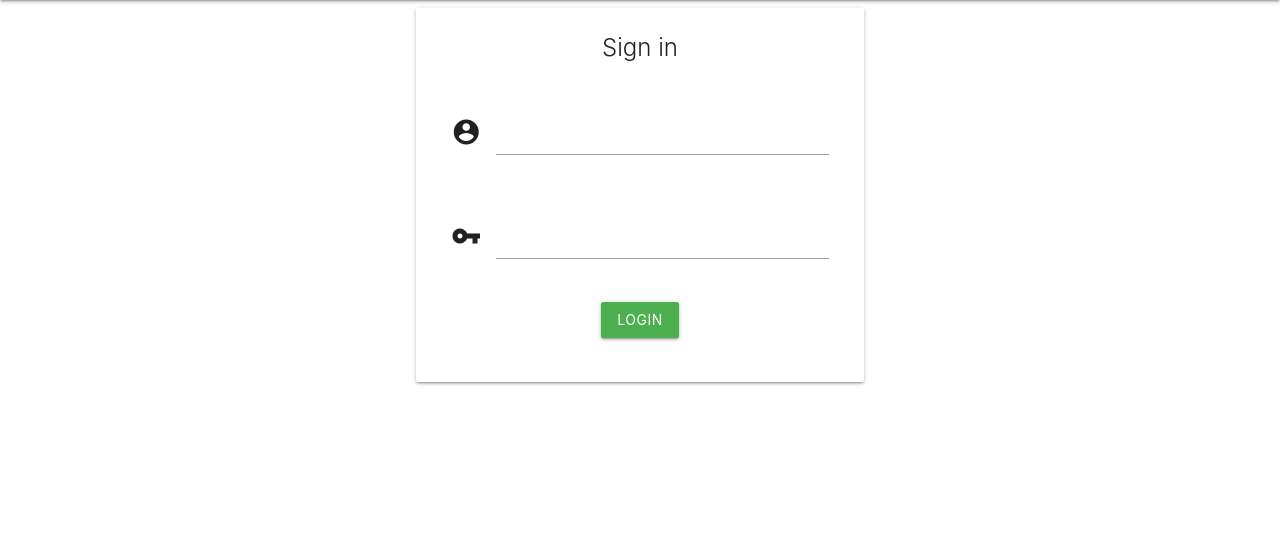
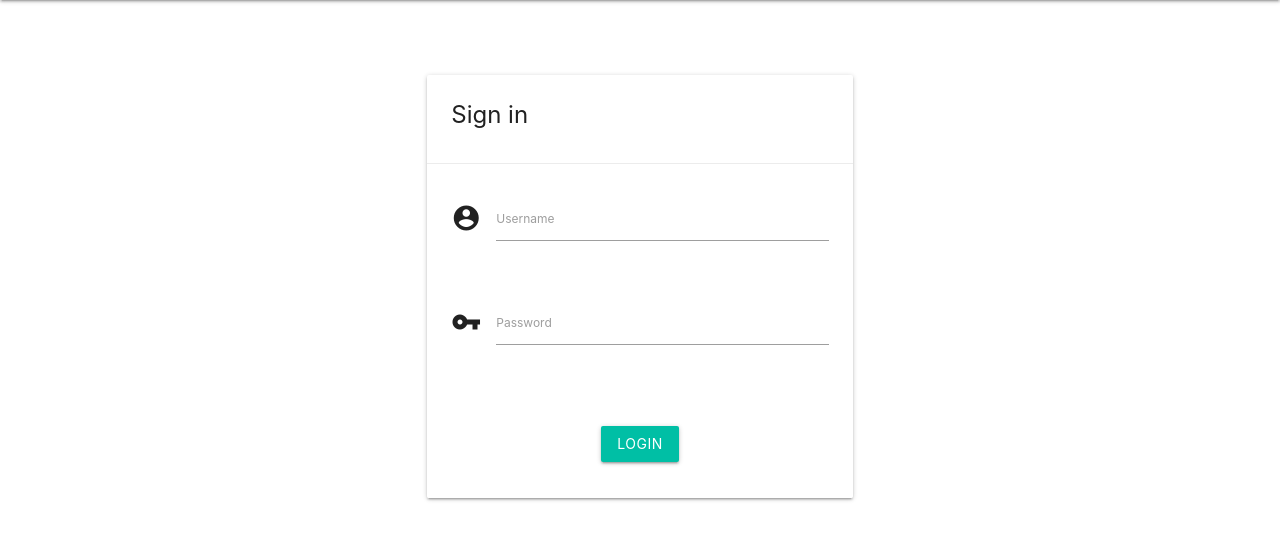
Before and after one commit to sepfy/IoT-Monitor, a Flask app: template templates/login.html in a window 1280 px wide. Shown: the part 64-604 px from the top of the page. Run offline with Flask 2, Linux system fonts and the light colour scheme; the template is opened without the code that fills it: values that come from a table or form of the project are taken from there, others are empty; parts of the project's set-up code (start-up, migrations or seed data) failed here and were passed over; some libraries are stand-ins or nearby versions.

Commit message:
forms and bt

```diff
--- a/application.py
+++ b/application.py
@@ -3,32 +3,25 @@
 from flask_login import LoginManager
 from flask_socketio import SocketIO, emit
 import json
-import plyvel
+from forms import LoginForm
+from bluepy.btle import Scanner, DefaultDelegate
+
+class ScanDelegate(DefaultDelegate):
+  def __init__(self):
+    DefaultDelegate.__init__(self)
+
+  def handleDiscovery(self, dev, isNewDev, isNewData):
+    if isNewDev:
+      socketio.emit("update", dev.addr, namespace='/message', room=sid)
+
+
 #from model import Model
 '''
 model = Model()
 '''
 
-from flask_wtf import FlaskForm
-from wtforms import StringField, PasswordField, SubmitField
-from wtforms.validators import DataRequired
 from flask_login import LoginManager, UserMixin, login_user, current_user, login_required, logout_user
 
-class LoginForm(FlaskForm):
-  username = StringField('Username')#, validators=[DataRequired()])
-  password = PasswordField('Password')#, validators=[DataRequired()])
-  #submit = SubmitField('submit')
-
-  db = plyvel.DB('account/', create_if_missing=True)
-  db.put(b"admin", b"123456")
-
-  def validate(self):
-    print(self.username)
-    password = str(self.db.get(b"admin"), encoding = "utf-8")
-    print(password)
-    print(self.password)
-    if self.password.data == password:
-      return True
 
 import threading
 
@@ -64,9 +57,9 @@
 
 @app.route("/login", methods=["GET", "POST"])
 def login():
+
   form = LoginForm()
   if form.validate_on_submit():
-
     user = User()
     user.id = form.username.data
     login_user(user)
@@ -109,13 +102,15 @@
 
 sids = []
 def emit_iot():
-  while True:
-    #msg = model.get_last()
-    #print(msg)
-    msg = {"temp": 20+round(random.random(),2), "humi": 67}
-    for sid in sids:
-      socketio.emit("update", {"data": json.dumps(msg), "sid": sid}, namespace='/message', room=sid)
-    time.sleep(3)
+  scanner = Scanner().withDelegate(ScanDelegate())
+  devices = scanner.scan(10.0)
+  #while True:
+  #  #msg = model.get_last()
+  #  #print(msg)
+  #  msg = {"temp": 20+round(random.random(),2), "humi": 67}
+  #  #for sid in sids:
+  #  #  socketio.emit("update", {"data": json.dumps(msg), "sid": sid}, namespace='/message', room=sid)
+  #  #time.sleep(3)
 
 
 @socketio.on('connect', namespace='/message')
--- /dev/null
+++ b/forms.py
@@ -0,0 +1,25 @@
+import json
+import plyvel
+from flask_wtf import FlaskForm
+from wtforms import StringField, PasswordField, SubmitField
+from wtforms.validators import DataRequired
+
+
+db = plyvel.DB('account/', create_if_missing=True)
+db.put(b"admin", b"123456")
+
+
+class LoginForm(FlaskForm):
+  username = StringField('Username')#, validators=[DataRequired()])
+  password = PasswordField('Password')#, validators=[DataRequired()])
+
+  def validate(self):
+    bytes_of_username = bytes(self.username.data, encoding = "utf-8")
+    bytes_of_password = db.get(bytes_of_username)
+    if bytes_of_password is not None:
+      password = str(bytes_of_password, encoding = "utf-8")
+      if self.password.data == password:
+        return True
+
+    self.error = "Error username or password"
+    return False
--- a/requirement.txt
+++ b/requirement.txt
@@ -8,7 +8,6 @@
 Jinja2==2.10.1
 jmespath==0.9.4
 MarkupSafe==1.1.1
-pkg-resources==0.0.0
 python-dateutil==2.8.0
 python-engineio==3.5.2
 python-socketio==3.1.2
--- a/templates/login.html
+++ b/templates/login.html
@@ -5,14 +5,20 @@
 {% include 'nav.html' %}
 
 <main>
-
+<br>
+<br>
+<br>
 <div class="container">
 <div class="row">
-  <div class="card col s12 offset-l3 l6">
+<div class="col s12 offset-l3 l6">
+
+
+  <div class="card">
     <div class="card-content">
-      <span class="card-title center-align"> Sign in </span>
-      <br>
-    <form method="POST" action="/login">
+      <span class="card-title"><b> Sign in </b> </span>
+    </div>
+    <div class="card-action">
+      <form method="POST" action="/login">
         {{ form.csrf_token }}
         <div class="row">
           <div class="input-field col s12">
@@ -29,14 +35,17 @@
             <label for="password">{{form.password.label}}</label>
           </div>
         </div>
+        <p class="red-text"> &nbsp {{form.error}}</p>
         <div class="row center-align">
-          <button class="btn waves-effect waves-light green" type="submit">Login</button>
+          <button class="btn waves-effect waves-light teal accent-4" type="submit">Login</button>
         </div>
       </form>
 
 
     </div>
   </div>
+
+</div>
 </div>
 </div>
 
```
